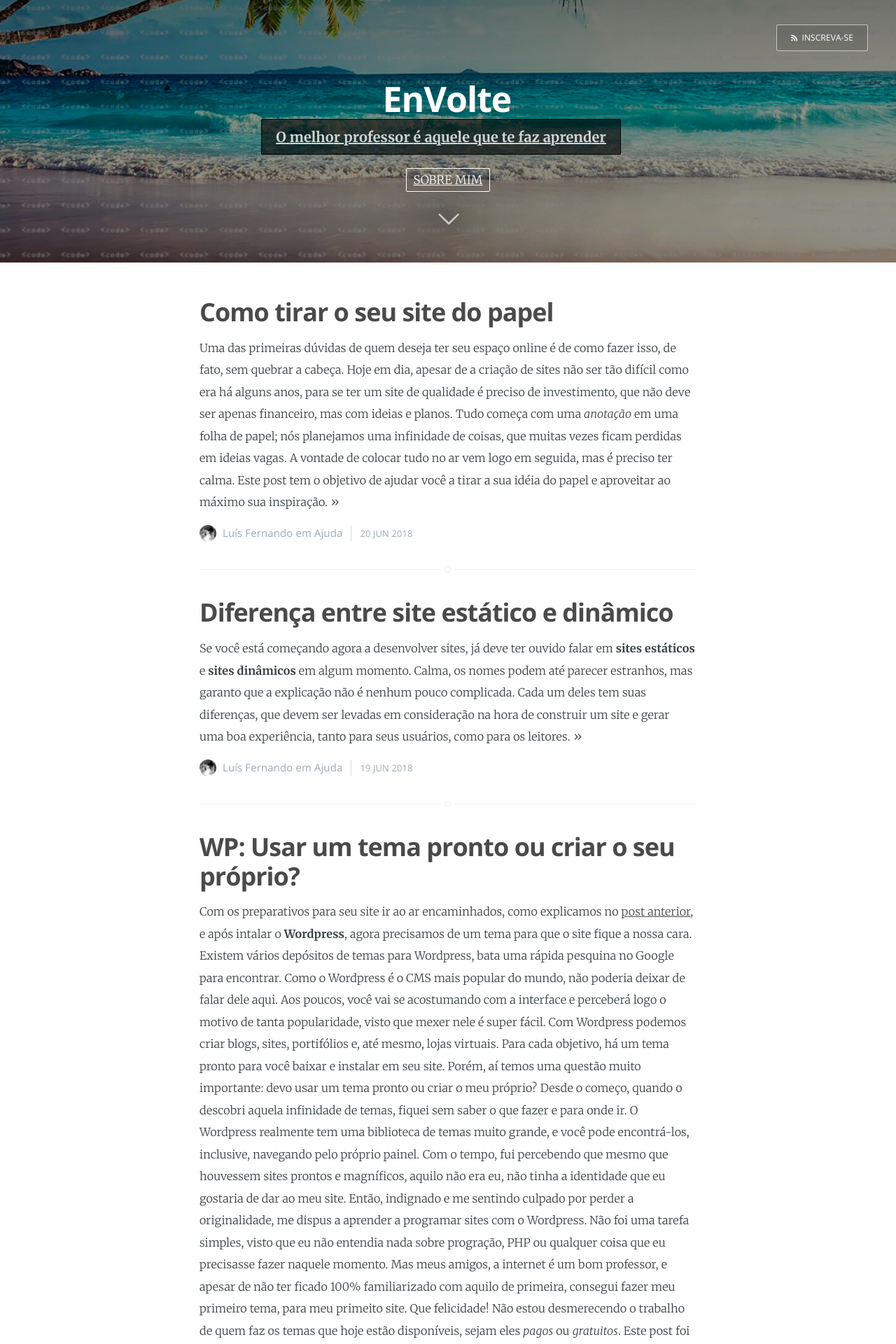
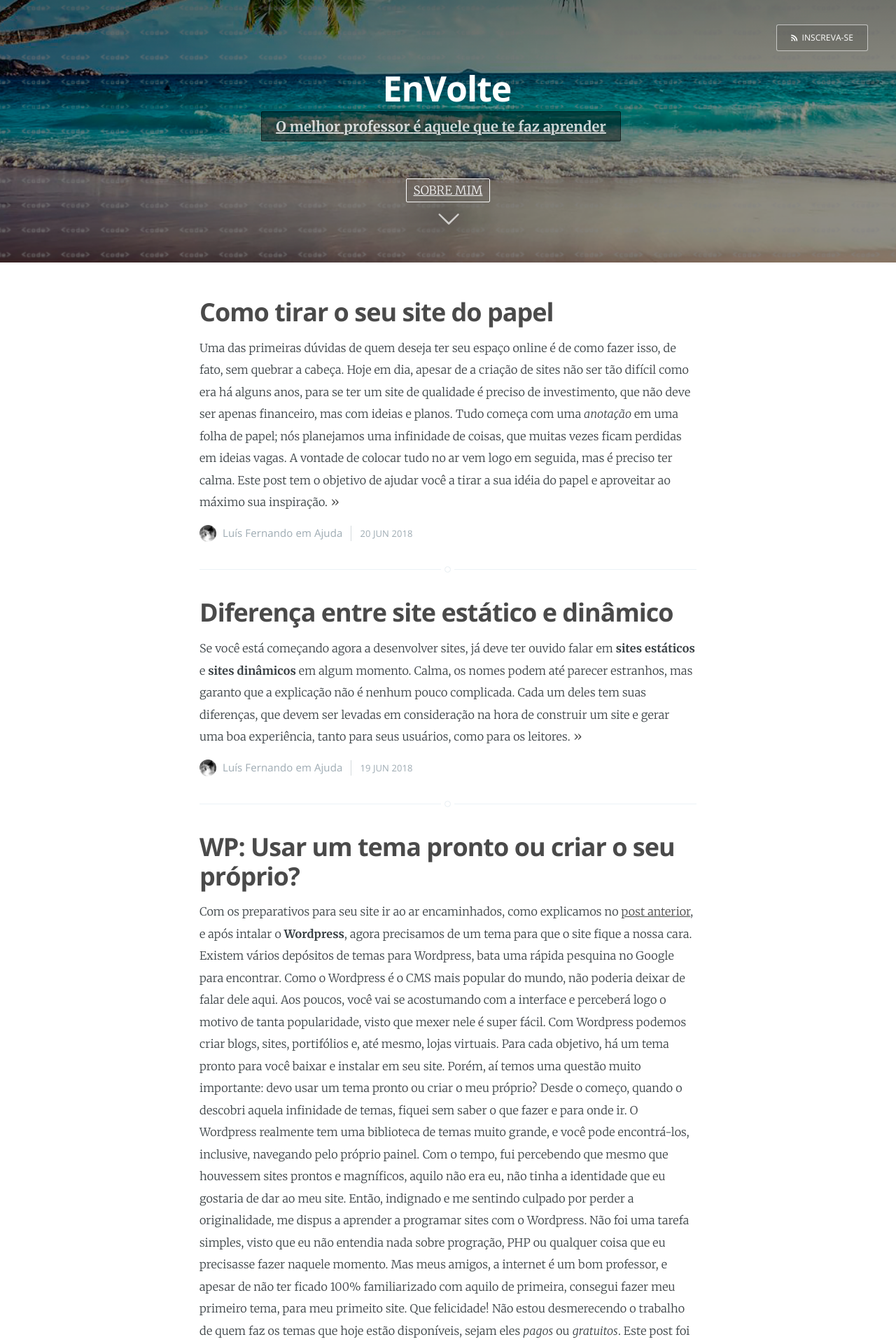
Before and after one commit to EnVolte/envolte.github.io, a Jekyll site: the page built from index.html, in a window 1280 px wide. Shown: the top 1920 px of the page at 70% size. Built offline with Jekyll 4.4.1, drawn with Linux system fonts in a browser that asks for light colours; the list of posts is cut into pages by our own code.

Commit message:
Update index.html

```diff
--- a/index.html
+++ b/index.html
@@ -18,8 +18,8 @@
         <div class="main-header-content inner">
             <h1 class="page-title">{{ site.name }}</h1>
             <h2 class="page-description">
-                <span style="border: 1px solid rgba(0,0,0,0.9); background: rgba(0,0,0,0.6); border-radius: 2px; padding: 12px 20px; text-decoration: none; font-weight: bold; overflow: hidden; margin-right: 20px;" id="titulo"></span><br>
-                {% if page.about %} <br><div><a style='overflow: hidden;' href='{{ site.baseurl }}{{ page.about }}'> Sobre mim </a></div> {% endif %}
+                <span style="border: 1px solid rgba(0,0,0,0.5); background: rgba(0,0,0,0.4); border-radius: 2px; padding: 8px 20px; text-decoration: none; font-weight: bold; overflow: hidden; margin-top: 20px; margin-right: 20px;" id="titulo"></span><br>
+                {% if page.about %} <br><br><div><a style='overflow: hidden;' href='{{ site.baseurl }}{{ page.about }}'>Sobre mim</a></div> {% endif %}
             </h2>
         </div>
     </div>
```
